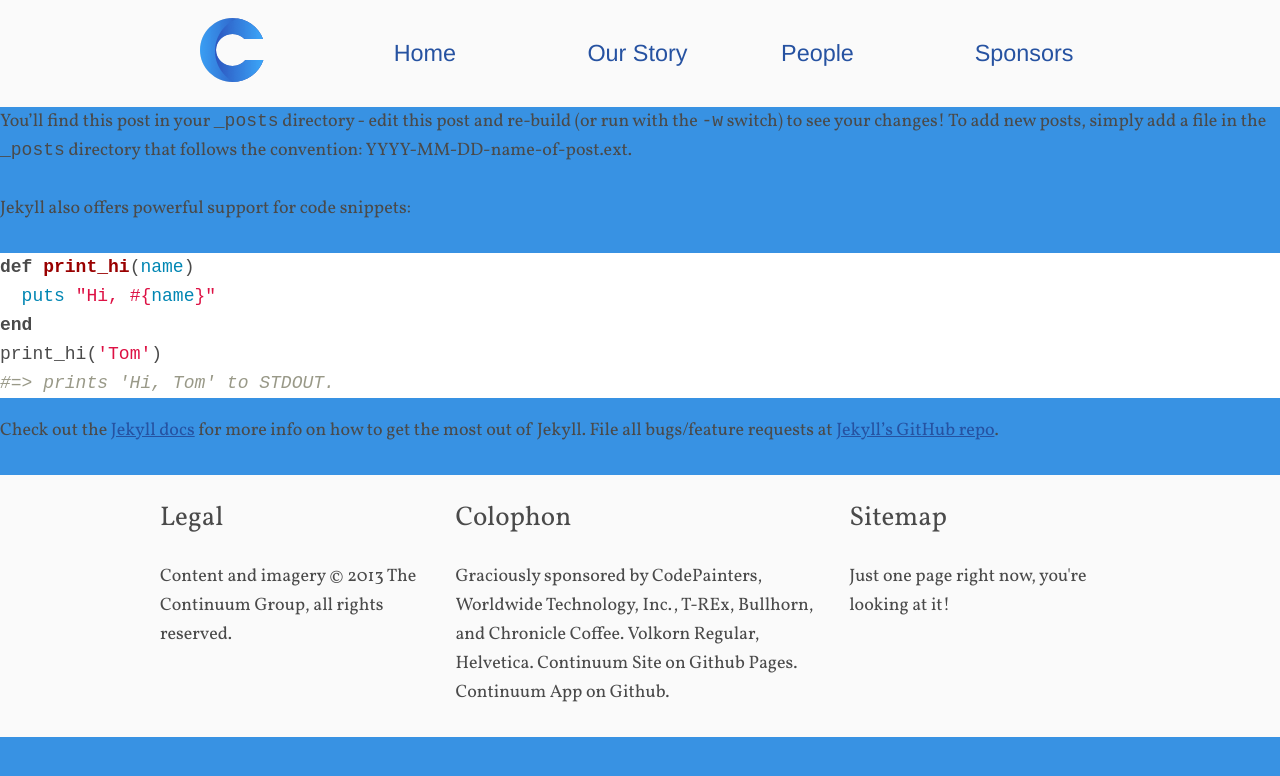
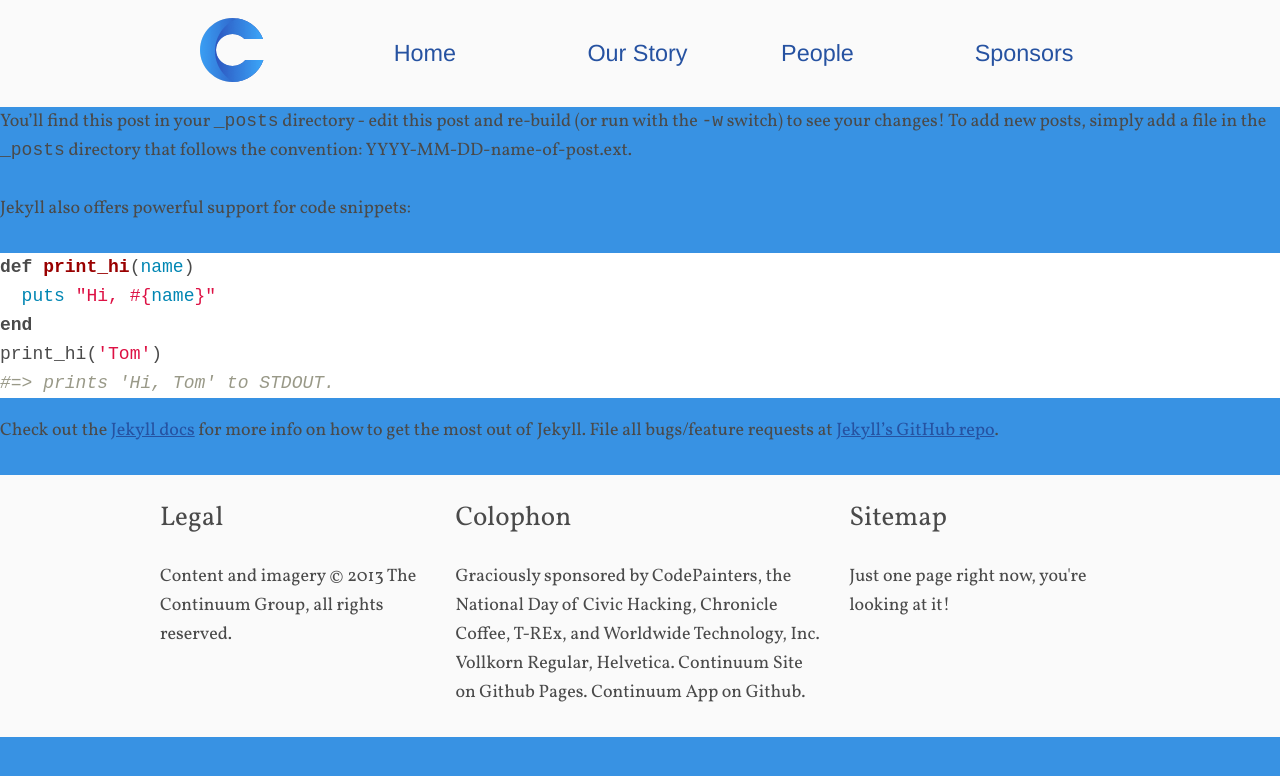
Before and after one commit to continuumgroup/continuumgroup.github.io, a Jekyll site: the page built from _posts/2013-06-16-welcome-to-jekyll.markdown, in a window 1280 px wide. Shown: the top 776 px of the page. Built offline with Jekyll 4.4.1, drawn with Linux system fonts in a browser that asks for light colours.

Commit message:
fix sponsor order and spelling in colophon

```diff
--- a/_layouts/default.html
+++ b/_layouts/default.html
@@ -33,7 +33,7 @@
     </section>
     <section id="colophon">
         <h2>Colophon</h2>
-        <p>Graciously sponsored by CodePainters, Worldwide Technology, Inc., T-REx, Bullhorn, and Chronicle Coffee. Volkorn Regular, Helvetica. Continuum Site on Github Pages. Continuum App on Github.</p>
+        <p>Graciously sponsored by CodePainters, the National Day of Civic Hacking, Chronicle Coffee, T-REx, and Worldwide Technology, Inc. Vollkorn Regular, Helvetica. Continuum Site on Github Pages. Continuum App on Github.</p>
     </section>
     <section id="sitemap">
         <h2>Sitemap</h2>
```
